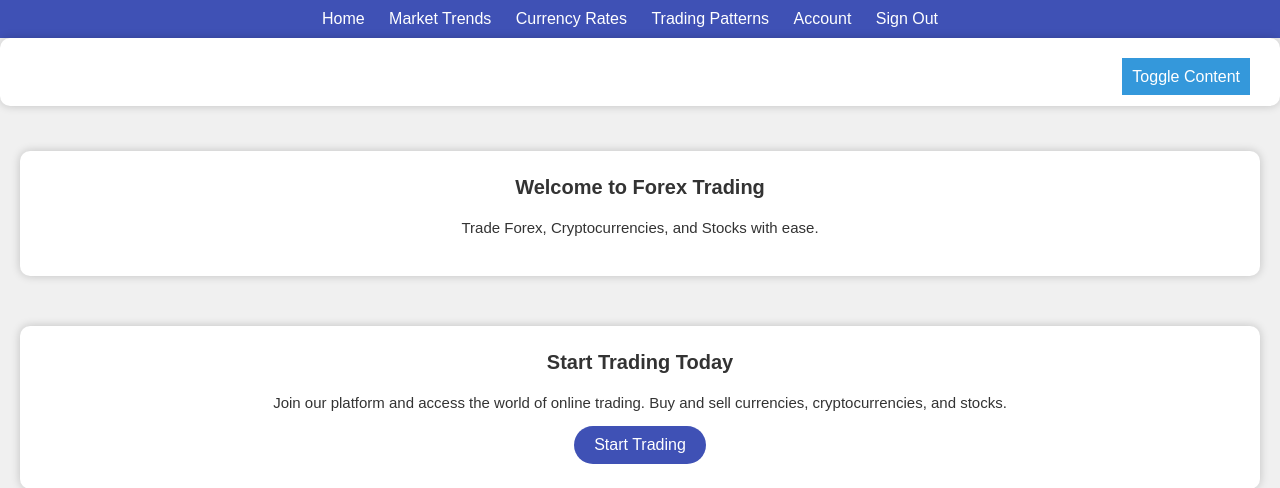
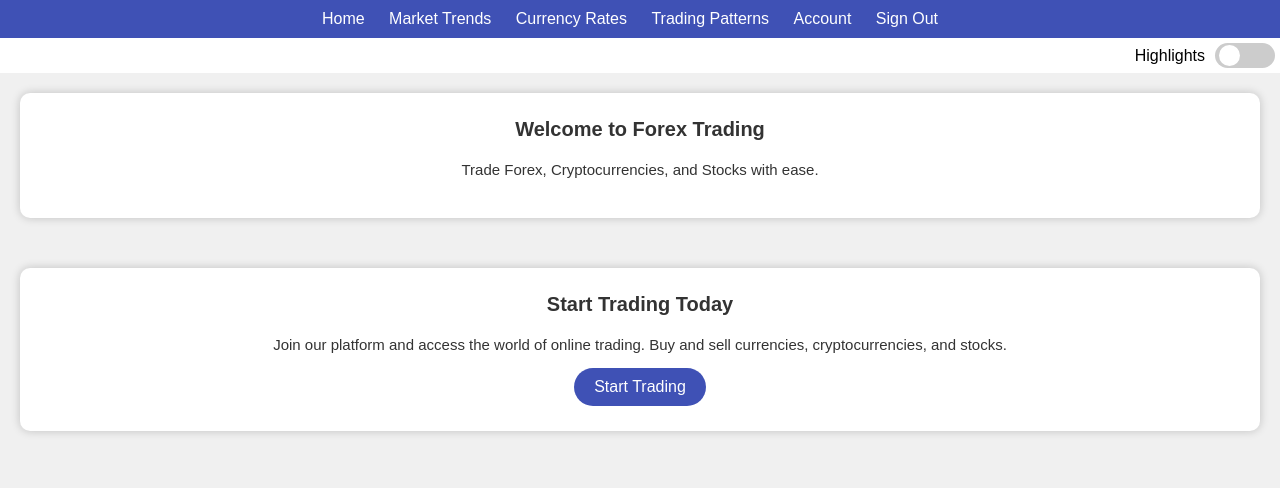
Before and after one commit to harbhajan21/COMP8347-Internet-Application-Distributed-System, a Django app: page / in a window 1280 px wide. Shown: the top 488 px of the page. Run offline with Django 4.2, Linux system fonts and the light colour scheme.

Commit message:
togggler update

```diff
--- a/myApp/static/myApp/style.css
+++ b/myApp/static/myApp/style.css
@@ -1,4 +1,7 @@
 /* Reset default styles and add some basic styling */
+
+/*use Style.css this file will be removed later*/
+
 * {
     margin: 0;
     padding: 0;
@@ -104,22 +107,17 @@ footer {
     padding: 10px;
 }
 
-/* Add styles for other sections like currency rates and market trends as needed */
+.currency-rates, .market-trends, .payment {
+    /* Add any additional styling for individual sections if needed */
+    margin: 0 10px; /* Adjust the margin based on your preference */
+}
 
-.toggle-section {
-    background-color: white;
-    padding: 20px;
-    border-radius: 10px;
-    text-align: center;
-    color: white;
-    box-shadow: 0 0 10px rgba(0, 0, 0, 0.2);
-    margin-bottom: 25px;
-    box-sizing: border-box;
+.sections-container {
     display: flex;
-    justify-content: flex-end;
-    align-items: flex-start;
+    justify-content: space-around; /* Adjust this based on your layout preference */
+    align-items: center; /* Adjust this based on your layout preference */
+}
 
-}
 .contact-section {
     background-color: white;
     padding: 20px;
@@ -142,41 +140,145 @@ footer {
     border-radius: 10px;
     font-size: 15px;
 }
-.sections-container {
-    display: flex;
-    justify-content: space-around; /* Adjust this based on your layout preference */
-    align-items: center; /* Adjust this based on your layout preference */
+
+/* Add styles for other sections like currency rates and market trends as needed */
+
+
+/*start Old toggle css can be removed later*/
+
+
+/*.toggle-section {*/
+/*    background-color: white;*/
+/*    padding: 20px;*/
+/*    border-radius: 10px;*/
+/*    text-align: center;*/
+/*    color: white;*/
+/*    box-shadow: 0 0 10px rgba(0, 0, 0, 0.2);*/
+/*    margin-bottom: 25px;*/
+/*    box-sizing: border-box;*/
+/*    display: flex;*/
+/*    justify-content: flex-end;*/
+/*    align-items: flex-start;*/
+
+/*}*/
+
+/*#toggle-container {*/
+/*    margin-top: 10px;*/
+/*    margin-right: 10px;*/
+/*}*/
+
+/*#toggle {*/
+/*    display: none;*/
+/*}*/
+
+/*#toggle-label {*/
+/*    background-color: #3498db;*/
+/*    color: #fff;*/
+/*    padding: 10px;*/
+/*    cursor: pointer;*/
+/*    user-select: none;*/
+/*}*/
+
+/*This add another div in the toggle div*/
+/*#content {*/
+/*    display: none; !* Initially hide the content *!*/
+/*    padding: 10px;*/
+/*    border: 1px solid #ccc;*/
+/*    margin-top: 10px;*/
+/*}*/
+
+/*#toggle:checked + #toggle-label + #content {*/
+/*    display: block;*/
+/*}*/
+
+/* End Old toggle css can be removed later*/
+
+
+
+/*toggle switch button*/
+
+/* Add this to your static/css/styles.css or within a <style> tag in the head of your HTML */
+
+/* Styles for the toggle switch */
+/* Container for the whole toggle switch, ensures the background is white and content is aligned */
+.toggle-container {
+  display: flex;
+  align-items: center;
+  background-color: white;
+  padding: 5px; /* Adjust padding as necessary */
+  border-radius: 5px;
+  justify-content: flex-end; /* Aligns the toggle switch to the right */
+  width: 100%; /* Ensures the container fills the width */
 }
 
-.currency-rates, .market-trends, .payment {
-    /* Add any additional styling for individual sections if needed */
-    margin: 0 10px; /* Adjust the margin based on your preference */
+.toggle-highlights{
+    background-color: white;
+}
+/* Styles for the text label, placed next to the toggle */
+.toggle-label-text {
+  margin-right: 10px; /* Adds some space between the text and the toggle */
 }
 
-#toggle-container {
-    margin-top: 10px;
-    margin-right: 10px;
+/* The switch - the box around the slider */
+.toggle-switch {
+  position: relative;
+  display: inline-block;
+  width: 60px; /* Width of the outside box */
+  height: 25px; /* Height of the outside box */
 }
 
-#toggle {
-    display: none;
+/* Hide default HTML checkbox */
+.toggle-switch input {
+  opacity: 0;
+  width: 0;
+  height: 0;
 }
 
-#toggle-label {
-    background-color: #3498db;
-    color: #fff;
-    padding: 10px;
-    cursor: pointer;
-    user-select: none;
+/* The slider */
+.slider {
+  position: absolute;
+  cursor: pointer;
+  top: 0;
+  left: 0;
+  right: 0;
+  bottom: 0;
+  background-color: #ccc; /* Slider background when it's off */
+  -webkit-transition: .4s;
+  transition: .4s;
 }
 
-#content {
-    display: none; /* Initially hide the content */
-    padding: 10px;
-    border: 1px solid #ccc;
-    margin-top: 10px;
+.slider:before {
+  position: absolute;
+  content: "";
+  height: 21px; /* Height of the inside circle */
+  width: 21px; /* Width of the inside circle */
+  top:2px;
+  left: 4px;
+  bottom: 4px;
+  background-color: white;
+  -webkit-transition: .4s;
+  transition: .4s;
 }
 
-#toggle:checked + #toggle-label + #content {
-    display: block;
+input:checked + .slider {
+  background-color: #2196F3; /* Slider background when it's on */
 }
+
+input:focus + .slider {
+  box-shadow: 0 0 1px #2196F3;
+}
+
+input:checked + .slider:before {
+  -webkit-transform: translateX(26px); /* Distance to move the inside circle */
+  -ms-transform: translateX(26px);
+  transform: translateX(26px);
+}
+
+/* Rounded sliders */
+.slider.round {
+  border-radius: 34px;
+}
+
+.slider.round:before {
+  border-radius: 50%;
+}
--- a/templates/registration/homepage.html
+++ b/templates/registration/homepage.html
@@ -20,15 +20,19 @@
             </ul>
         </nav>
     </header>
-<section class="toggle-section">
-   <div id="toggle-container">
-        <input type="checkbox" id="toggle">
-        <label for="toggle" id="toggle-label">Toggle Content</label>
-        <div id="content">
-            <p>This is the content of the div. It can be hidden or shown.</p>
+ <div class="toggle-highlights">
+        <div class="toggle-container">
+        <span class="toggle-label-text">Highlights</span>
+        <label class="toggle-switch">
+            <input type="checkbox" id="highlightToggle" onchange="toggleHighlights()">
+            <span class="slider round"></span>
+        </label>
+    </div>
+        <div id="content" style="display:none;">
+            <!-- Content to be toggled -->
+            <p>This is the content that will be shown or hidden when the toggle is switched.</p>
         </div>
     </div>
-</section>
 
     <section class="main-content">
         <div class="welcome-message">
@@ -72,14 +76,18 @@
     </footer>
 
  <script>
-        function toggleContent(show) {
-            var content = document.getElementById("content");
-            if (show) {
-                content.style.display = "block";
-            } else {
-                content.style.display = "none";
-            }
-        }
-    </script>
+  function toggleHighlights() {
+    const content = document.getElementById('content');
+    console.log('Toggle state:', document.getElementById('highlightToggle').checked); // Debugging line
+
+    if (document.getElementById('highlightToggle').checked) {
+      console.log('Showing content'); // Debugging line
+      content.style.display = 'block';
+    } else {
+      console.log('Hiding content'); // Debugging line
+      content.style.display = 'none';
+    }
+  }
+</script>
 </body>
 </html>
```
